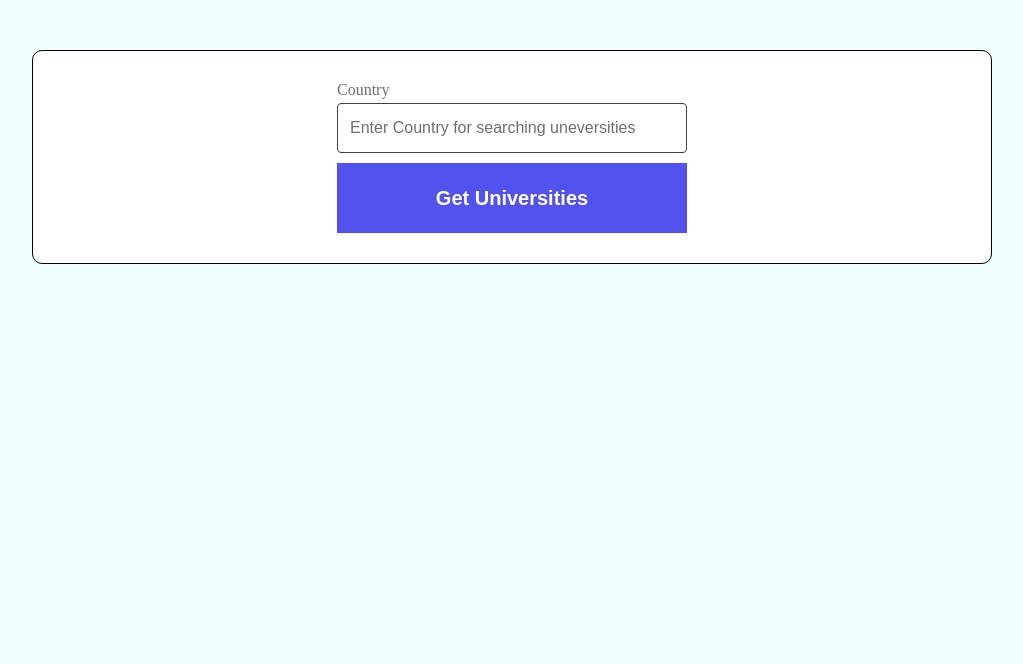
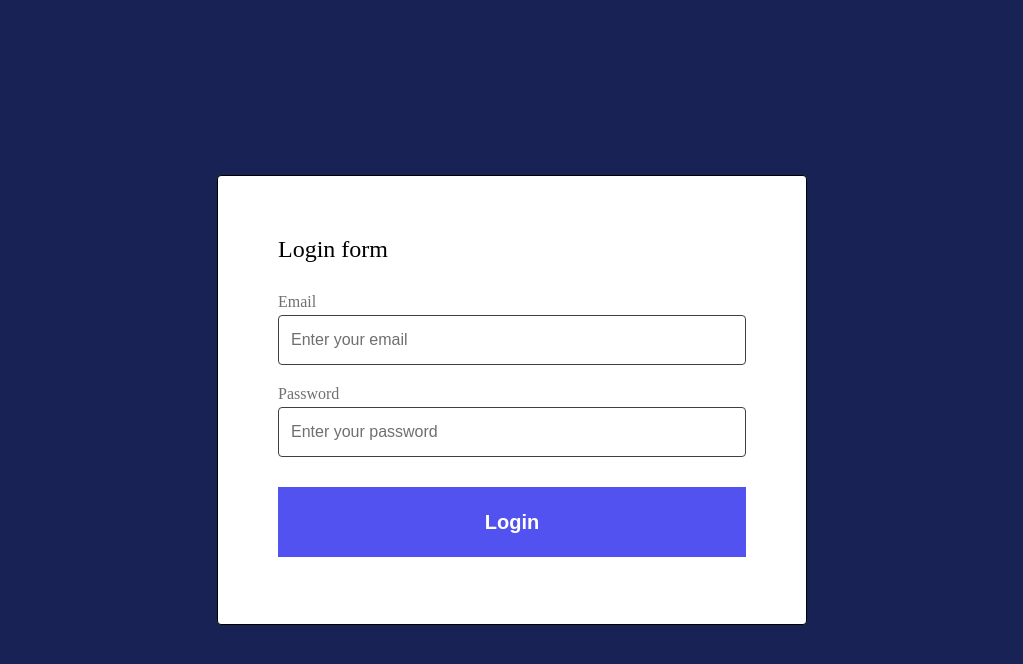
Before and after one commit to nodegreecode/cohort67el_fs_ts, a React (Vite) app in the folder react-project-ts/: page / in a window 1280 px wide. Shown: the top 664 px of the page, without its empty margins (128-1151 px from the left). Built offline with nearby package versions, Linux system fonts and the light colour scheme.

Commit message:
add new component lesson_11 - formik

```diff
--- a/react-project-ts/package.json
+++ b/react-project-ts/package.json
@@ -13,9 +13,11 @@
     "@emotion/react": "^11.14.0",
     "@emotion/styled": "^11.14.1",
     "axios": "^1.13.5",
+    "formik": "^2.4.9",
     "react": "^19.2.0",
     "react-dom": "^19.2.0",
-    "uuid": "^13.0.0"
+    "uuid": "^13.0.0",
+    "yup": "^1.7.1"
   },
   "devDependencies": {
     "@eslint/js": "^9.39.1",
--- a/react-project-ts/src/App.tsx
+++ b/react-project-ts/src/App.tsx
@@ -2,7 +2,8 @@
 //import Lesson_07 from "./lessons/Lesson_07/Lesson_07";
 //import Lesson_08 from "./lessons/Lesson_08/Lesson_08";
 //import Lesson_10 from "lessons/Lesson_10/Lesson_10.tsx";
-import Lesson_11 from "./lessons/Lesson_11/Lesson_11.tsx";
+//import Lesson_11 from "./lessons/Lesson_11/Lesson_11.tsx";
+import Lesson_12 from "./lessons/Lesson_12/Lesson_12.tsx";
 //import Homework_06 from "./homeworks/Homework_06/Homework_06.tsx";
 //import Homework_07 from "./homeworks/Homework_07/Homework_07.tsx";
 //import Homework_08 from "./homeworks/Homework_08/Homework_08.tsx";
@@ -19,7 +20,8 @@ function App() {
       {/* <Lesson_07 />*/}
       {/*<Lesson_08 />*/}
       {/*<Lesson_10 />*/}
-      <Lesson_11 />
+      {/*<Lesson_11 />*/}
+      <Lesson_12/>
 
       {/*HOMEWORKS*/}
       {/* <Homework_06 />*/}
--- a/react-project-ts/src/components/LoginForm/LoginForm.tsx
+++ b/react-project-ts/src/components/LoginForm/LoginForm.tsx
@@ -1,12 +1,24 @@
-import { type ChangeEvent } from "react";
-import { useState } from "react";
+import { LoginFormContainer, Title, InputsContainer } from "./styles.ts";
+//import { type ChangeEvent } from "react";
+import { LOGIN_FORM_VALUES } from "./types.ts";
+import { type FormikValues, useFormik } from "formik";
+import * as Yup from "yup";
+//import { useState } from "react";
 import Button from "../Button/Button";
 import Input from "../Input/Input";
-import { LoginFormContainer, Title, InputsContainer } from "./styles.ts";
+
+const validationSchema = Yup.object().shape({
+  [LOGIN_FORM_VALUES.EMAIL]: Yup.string()
+    .required("Email field is required")
+    .email("This field should be in email format!"),
+  [LOGIN_FORM_VALUES.PASSWORD]: Yup.string()
+    .required("Password field is required")
+    .min(5, "Password field should contain min 5 characters")
+    .max(20, 'Password field should contain max 20 characters"'),
+});
 
 function LoginForm() {
-  //const [inputValue, setInputValue] = useState<string>("");
-  const [email, setEmail] = useState<string>("");
+  /*  const [email, setEmail] = useState<string>("");
   const [password, setPassword] = useState<string>("");
 
   const changeEmail = (event: ChangeEvent<HTMLInputElement>) => {
@@ -21,40 +33,48 @@ function LoginForm() {
     event.preventDefault();
     console.info("Email ", email);
     console.info("Password ", password);
-  };
-
-  /*const onChangeInputValue = (event: ChangeEvent<HTMLInputElement>) => {
-    setInputValue(event.target.value);
   };*/
 
+  const formik = useFormik<FormikValues>({
+    initialValues: {
+      [LOGIN_FORM_VALUES.EMAIL]: "",
+      [LOGIN_FORM_VALUES.PASSWORD]: "",
+    },
+    validationSchema: validationSchema,
+    validateOnChange: false,
+    onSubmit: (values, helpers) => {
+      console.log("Formik submit event works!");
+      console.log(values, helpers);
+      helpers.resetForm();
+    },
+  });
+
+  console.log(formik);
+
   return (
-    <LoginFormContainer onSubmit={login}>
+    <LoginFormContainer onSubmit={formik.handleSubmit}>
       <Title>Login form</Title>
       <InputsContainer>
         <Input
           id="email-id"
-          name="email"
-          type="email"
+          name={LOGIN_FORM_VALUES.EMAIL}
+          type="text"
           placeholder="Enter your email"
           label="Email"
-          value={email}
-          onChange={changeEmail}
+          value={formik.values[LOGIN_FORM_VALUES.EMAIL]}
+          onChange={formik.handleChange}
+          error={formik.errors[LOGIN_FORM_VALUES.EMAIL]}
         />
         <Input
           id="password-id"
-          name="password"
+          name={LOGIN_FORM_VALUES.PASSWORD}
           type="password"
           placeholder="Enter your password"
           label="Password"
-          value={password}
-          onChange={changePassword}
+          value={formik.values[LOGIN_FORM_VALUES.PASSWORD]}
+          onChange={formik.handleChange}
+          error={formik.errors[LOGIN_FORM_VALUES.PASSWORD]}
         />
-        {/*        <input
-          onChange={onChangeInputValue}
-          value={inputValue}
-          type="text"
-          placeholder="Enter your text"
-        />*/}
       </InputsContainer>
       <Button name="Login" type="submit" onClick={() => console.log("Login")} />
     </LoginFormContainer>
--- /dev/null
+++ b/react-project-ts/src/components/LoginForm/types.ts
@@ -0,0 +1,4 @@
+export enum LOGIN_FORM_VALUES {
+  EMAIL = 'email',
+  PASSWORD = 'password',
+}
--- a/react-project-ts/src/lessons/Lesson_11/Lesson_11.tsx
+++ b/react-project-ts/src/lessons/Lesson_11/Lesson_11.tsx
@@ -34,12 +34,11 @@ export default function Lesson_011() {
     event.preventDefault();
     setUniversities([]);
     setError(undefined);
+    setIsLoading(true);
 
     try {
-      setIsLoading(true); // move up
-
       const response = await axios.get(`${UNIVERSITIES_URL}${country}`);
-      const filteredData = response.data.splice(0, 15);
+      const filteredData = response.data.slice(0, 15);
       const newUniversities = filteredData.map((u: any) => ({
         name: u.name,
         country: u.country,
--- /dev/null
+++ b/react-project-ts/src/lessons/Lesson_12/Lesson_12.tsx
@@ -0,0 +1,10 @@
+import { PageWrapper } from "./styles.ts";
+import LoginForm from "../../components/LoginForm/LoginForm.tsx";
+
+export default function Lesson_12() {
+  return (
+    <PageWrapper>
+      <LoginForm />
+    </PageWrapper>
+  );
+}
--- /dev/null
+++ b/react-project-ts/src/lessons/Lesson_12/styles.ts
@@ -0,0 +1,9 @@
+import styled from "@emotion/styled";
+
+export const PageWrapper = styled.section`
+display: flex;
+  justify-content: center;
+  align-items: center;
+  flex: 1;
+  background-color: rgba(0, 10, 66, 0.9);
+`;
```
Also changed, not shown: 1 other file (tests, documents, lock files or other folders).
